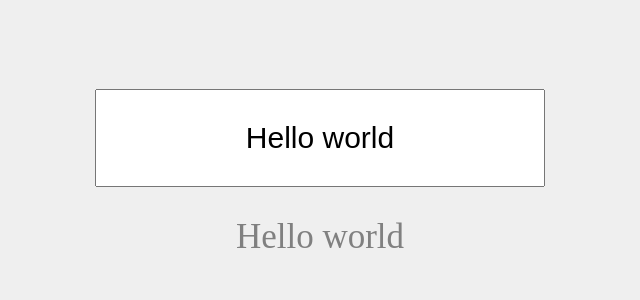
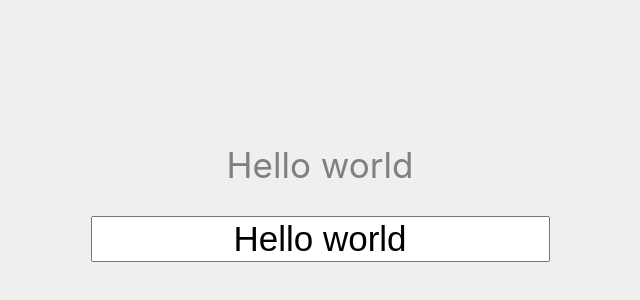
Before and after one commit to gnestor/react-webpack-starter, a React app: page / in a window 1280 px wide. Shown: the part 220-520 px from the top of the page, without its empty margins (328-968 px from the left). Built offline with nearby package versions, Linux system fonts and the light colour scheme.

Commit message:
Update style

```diff
--- a/css/style.css
+++ b/css/style.css
@@ -1,7 +1,8 @@
 body {
   background: #EFEFEF;
+  font-family: -apple-system, Helvetica, Arial, sans-serif;
 }
-#helloWorld {
+.container {
   width: 100vw;
   height: 100vh;
   display: flex;
@@ -10,8 +11,12 @@ body {
   justify-content: center;
   align-items: center;
 }
-#helloWorld #input, #helloWorld #display {
+.display {
   padding: 30px;
   font-size: 30px;
   text-align: center;
 }
+.input {
+  font-size: 35px;
+  text-align: center;
+}
--- a/js/App.js
+++ b/js/App.js
@@ -41,15 +41,17 @@ export default class App extends Component {
 
   render() {
     return (
-      <div id="helloWorld">
+      <div className="container">
+        <div className="display" style={{
+            color: 'grey',
+            fontSize: 35
+          }}>{this.state.message}</div>
         <input
-          id="input"
-          name="message"
+          className="input"
           type="text"
           onChange={this.handleChange}
           value={this.state.message}
         />
-      <div id="display" style={{color: 'grey', fontSize: 35}}>{this.state.message}</div>
       </div>
     );
   }
```
